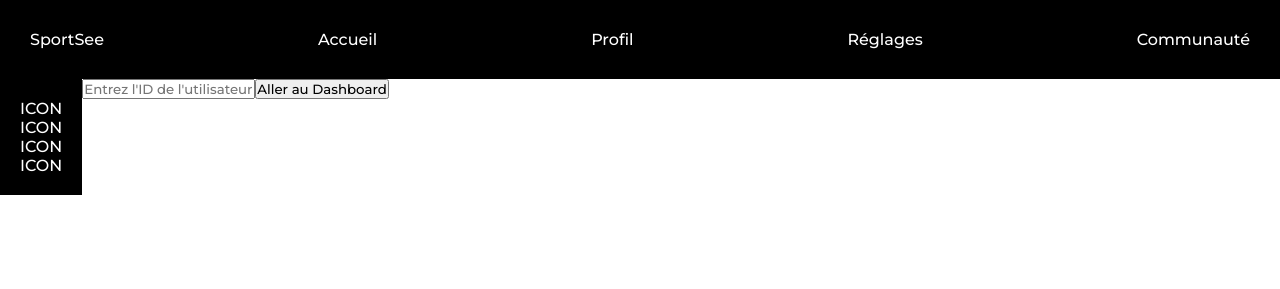
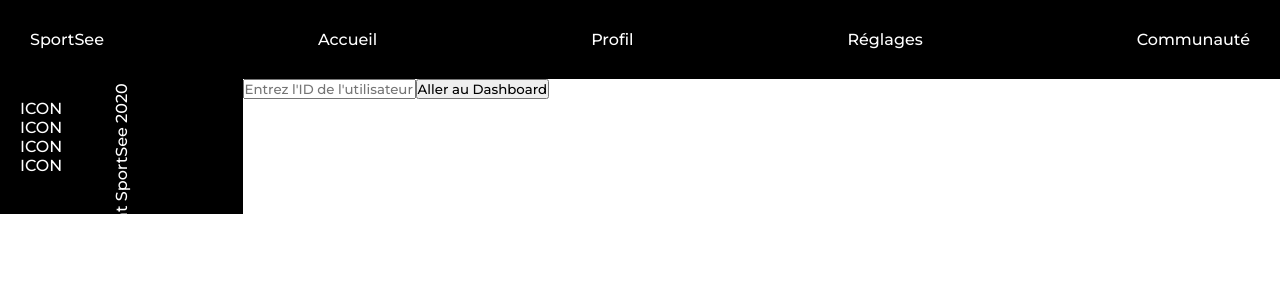
Before and after one commit to EricBouillaut-Dev/OC_Projet12, a React app in the folder p12-sportsee/: page / in a window 1280 px wide. Built offline with nearby package versions, Linux system fonts and the light colour scheme.

Commit message:
Corrections mineures

```diff
--- a/p12-sportsee/src/components/Icon.js
+++ b/p12-sportsee/src/components/Icon.js
@@ -1,9 +1,5 @@
-//Composant navigation (header)
 function Icon() {
-  return (
-    //Si le lien est actif, on ajoute la classe "activeLink"
-    <div className="icon">ICON</div>
-  );
+  return <div className="icon">ICON</div>;
 }
 
 export default Icon;
--- a/p12-sportsee/src/components/LeftBar.js
+++ b/p12-sportsee/src/components/LeftBar.js
@@ -7,6 +7,7 @@ function LeftBar() {
       <Icon content="" />
       <Icon content="" />
       <Icon content="" />
+      <span className="copyright">Copyright SportSee 2020</span>
     </div>
   );
 }
--- a/p12-sportsee/src/css/leftbar.css
+++ b/p12-sportsee/src/css/leftbar.css
@@ -7,3 +7,7 @@
     color: white;
 
 }
+.copyright {
+    /* margin:0 150px; */
+    transform: rotate(-90deg);
+}
```
